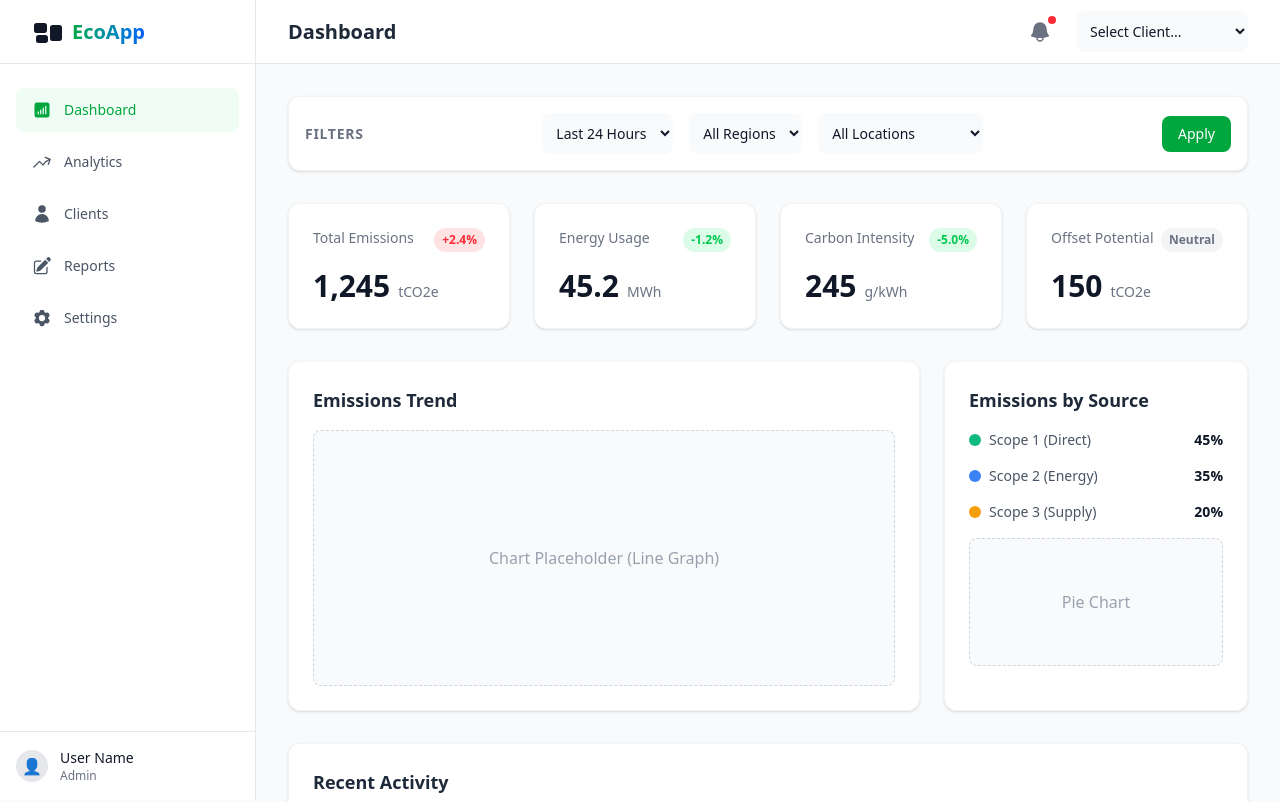
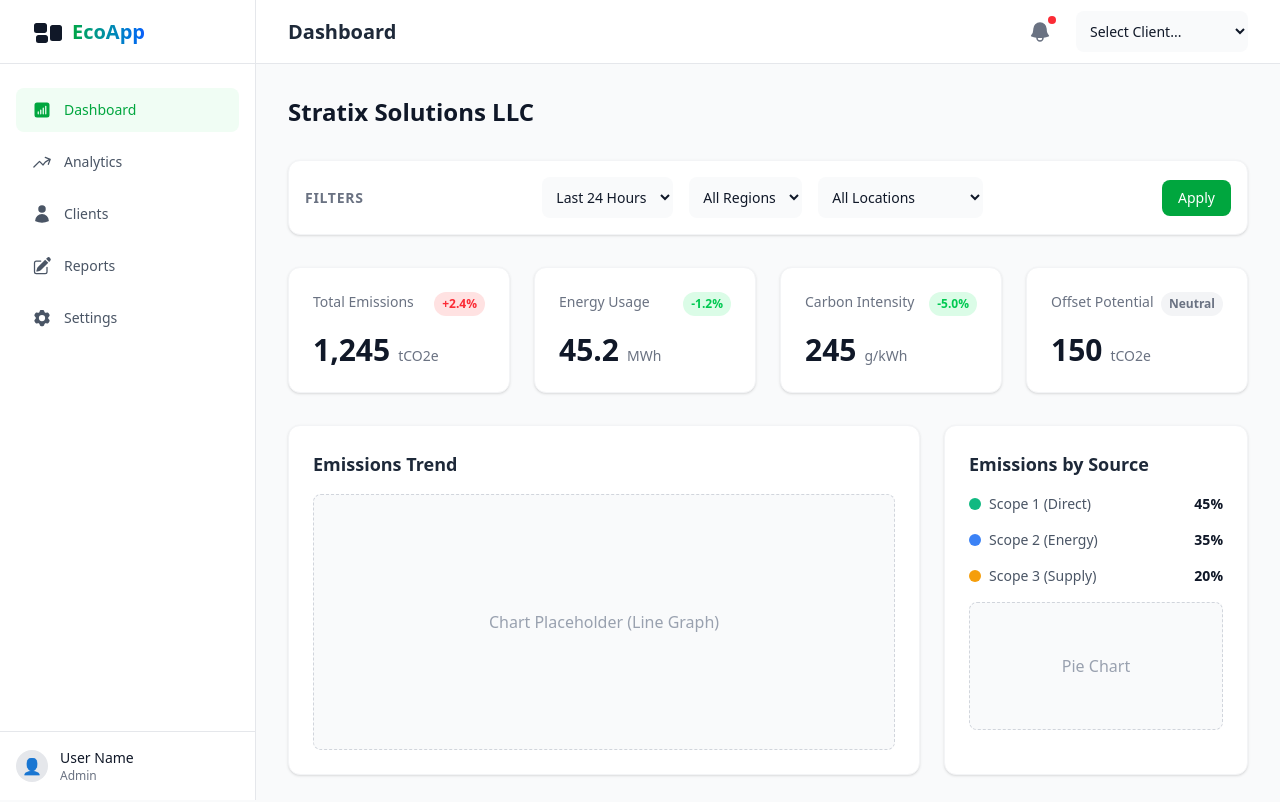
Before and after one commit to lfcourtney/Team_2_Emission_Impossible, a React app in the folder frontend/: page / in a window 1280 px wide. Shown: the top 802 px of the page. Built offline with nearby package versions, Linux system fonts and the light colour scheme; the HTML template or start-up script is replaced by a standard one.

Commit message:
Installed dependencies for graphing and animations

```diff
--- a/frontend/package.json
+++ b/frontend/package.json
@@ -12,8 +12,11 @@
   "dependencies": {
     "@heroicons/react": "^2.2.0",
     "@tailwindcss/vite": "^4.1.18",
+    "framer-motion": "^12.26.2",
+    "lucide-react": "^0.562.0",
     "react": "^19.2.0",
     "react-dom": "^19.2.0",
+    "recharts": "^3.6.0",
     "tailwindcss": "^4.1.18"
   },
   "devDependencies": {
--- a/frontend/src/pages/Dashboard.jsx
+++ b/frontend/src/pages/Dashboard.jsx
@@ -7,6 +7,9 @@ import { kpiData, emissionsBySource, recentActivity } from '../data/mockData';
 const Dashboard = () => {
   return (
     <div className="p-8 space-y-8">
+      {/* Client Name */}
+      <h1 className="text-2xl font-bold text-gray-900 dark:text-white">Stratix Solutions LLC</h1>
+
       {/* Filter Bar */}
       <FilterBar />
 
```
Also changed, not shown: 1 other file (tests, documents, lock files or other folders).
